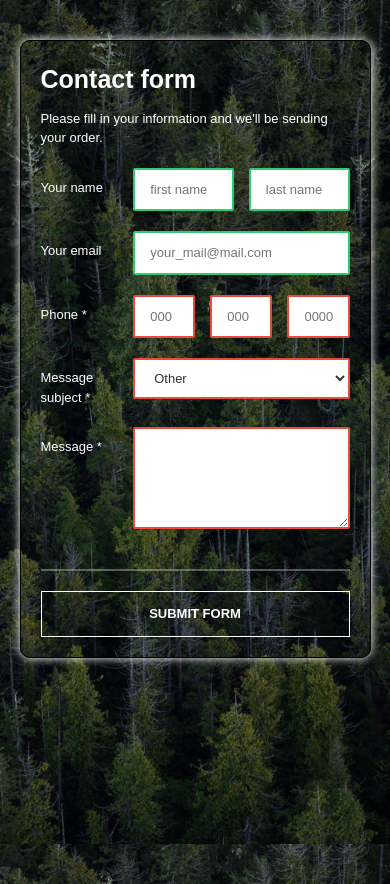
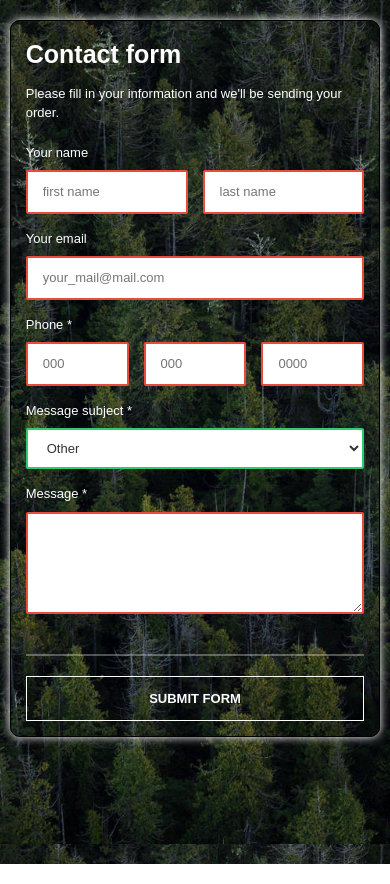
Before and after one commit to AnnaGrygoryeva-01/M4--Html-Form-RegExp, a plain HTML site: page index.html in a window 390 px wide. Drawn offline with Linux system fonts and the light colour scheme.

Commit message:
Fix bugs

```diff
--- a/css/style.css
+++ b/css/style.css
@@ -101,3 +101,27 @@ body {
 .userForm textarea:invalid {
   border: 2px solid #e74c3c;
 }
+
+/* Adaptability: */
+@media (max-width: 767px) {
+  .form-row {
+    flex-direction: column;
+    margin-bottom: 15px;
+  }
+
+  .label-text {
+    width: 100%;
+    padding-top: 0;
+    padding-bottom: 8px;
+  }
+
+  .input-group {
+    width: 100%;
+  }
+
+  .formSection {
+    width: 95%;
+    padding: 15px;
+    margin-top: 20px;
+  }
+}
--- a/index.html
+++ b/index.html
@@ -23,12 +23,14 @@
               name="user-first-name"
               placeholder="first name"
               pattern="[A-Za-z]{2,20}"
+              required
             />
             <input
               type="text"
               name="user-last-name"
               placeholder="last name"
               pattern="[A-Za-z]{2,20}"
+              required
             />
           </div>
         </label>
@@ -40,6 +42,7 @@
               type="email"
               name="user-email"
               placeholder="your_mail@mail.com"
+              required
             />
           </div>
         </label>
@@ -78,9 +81,9 @@
           <span class="label-text">Message subject *</span>
           <div class="input-group">
             <select name="user-message-subject" required>
-              <option value="">Other</option>
-              <option value="Order Issue">Order Issue</option>
-              <option value="Partnership">Partnership</option>
+              <option value="other">Other</option>
+              <option value="order-issue">Order Issue</option>
+              <option value="partnership">Partnership</option>
             </select>
           </div>
         </label>
```
